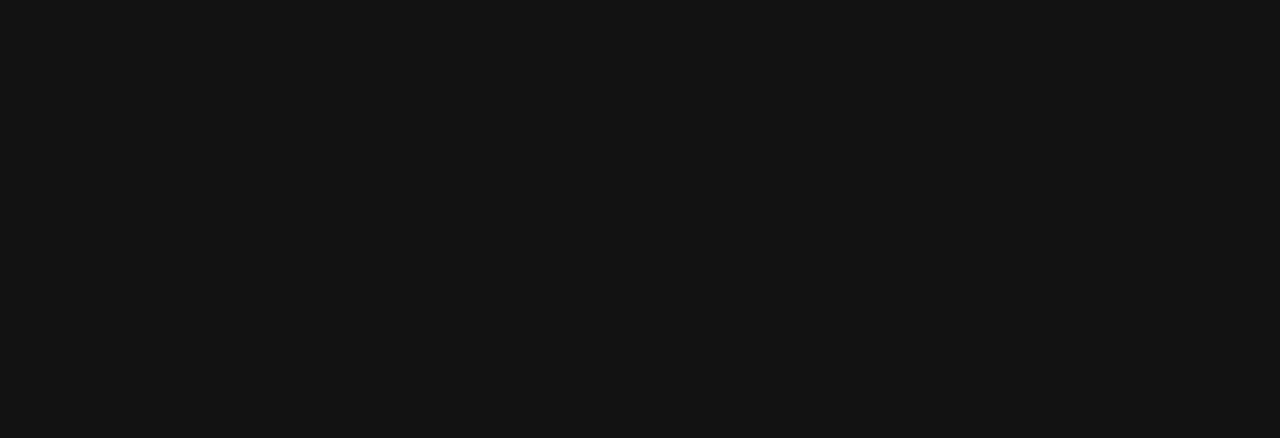
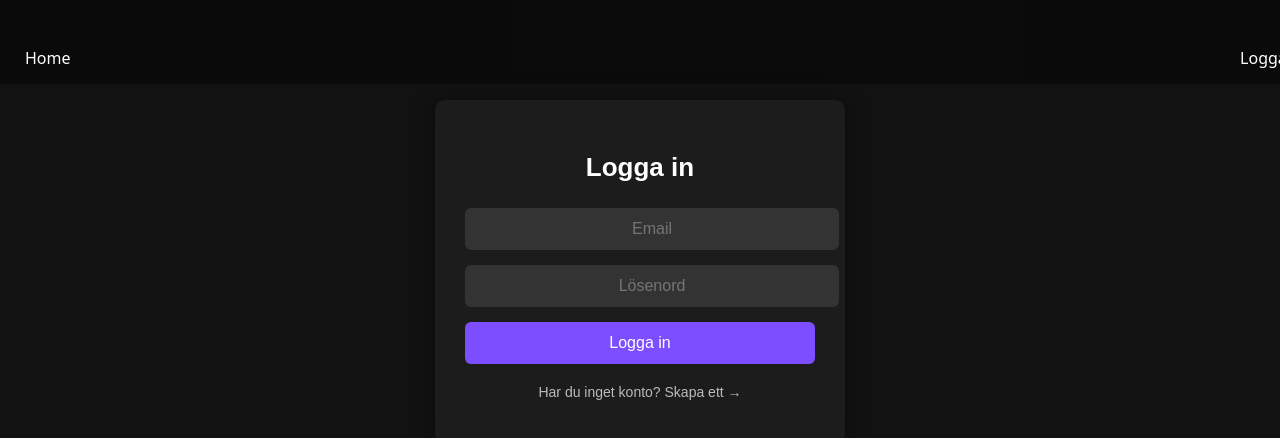
Before and after one commit to villee10/GameRoom, a React (Vite) app: page /login in a window 1280 px wide. Before the commit this address had no page. Shown: the top 438 px of the page. Built offline with nearby package versions, Linux system fonts and the light colour scheme.

Commit message:
loggin saker

```diff
--- a/src/App.jsx
+++ b/src/App.jsx
@@ -3,16 +3,21 @@
 import Poker from "./pages/Poker";
 import PokerRoom from "./pages/PokerRoom";
 import PokerTableView from "./pages/PokerTableView";
+import Login from "./pages/login";
+import Layout from "./Layout";
 
 export default function App() {
   return (
     <BrowserRouter>
+      <Layout> {/* Allt ligger i Layout */}
         <Routes>
           <Route path="/" element={<Home />} />
+          <Route path="/login" element={<Login />} />
           <Route path="/poker" element={<Poker />} />
           <Route path="/poker/:id" element={<PokerRoom />} />
           <Route path="/poker/:id/play" element={<PokerTableView />} />
         </Routes>
+      </Layout>
     </BrowserRouter>
   );
 }
--- /dev/null
+++ b/src/Layout.jsx
@@ -0,0 +1,98 @@
+import { useEffect, useState } from "react";
+import supabase from "./supabaseClient";
+import { Link } from "react-router-dom";
+
+export default function Layout({ children }) {
+  const [user, setUser] = useState(null);
+  const [profile, setProfile] = useState(null);
+
+  useEffect(() => {
+    async function loadUser() {
+      const { data } = await supabase.auth.getSession();
+
+      if (data?.session?.user) {
+        const u = data.session.user;
+        setUser(u);
+
+        const { data: profileData } = await supabase
+          .from("profiles")
+          .select("username")
+          .eq("id", u.id)
+          .single();
+
+        setProfile(profileData);
+      }
+    }
+
+    loadUser();
+
+    // lyssna på auth förändringar
+    const { data: listener } = supabase.auth.onAuthStateChange(
+      (_event, session) => {
+        if (session?.user) {
+          setUser(session.user);
+        } else {
+          setUser(null);
+          setProfile(null);
+        }
+      }
+    );
+
+    return () => listener.subscription.unsubscribe();
+  }, []);
+
+  async function logout() {
+    await supabase.auth.signOut();
+    window.location.href = "/login";
+  }
+
+  return (
+    <>
+      <div style={{
+        width: "100%",
+        padding: "15px 25px",
+        display: "flex",
+        justifyContent: "space-between",
+        alignItems: "center",
+        background: "rgba(0,0,0,0.4)",
+        color: "white",
+        fontSize: "16px",
+        position: "fixed",
+        top: 0,
+        left: 0,
+        zIndex: 20
+      }}>
+        <Link to="/" style={{ color: "white", textDecoration: "none" }}>
+          Home
+        </Link>
+
+        {/* LOGIN-KNAPP / USERNAME */}
+        {profile ? (
+          <div style={{ display: "flex", gap: "15px", alignItems: "center" }}>
+            <span>{profile.username}</span>
+            <button
+              onClick={logout}
+              style={{
+                background: "green",
+                border: "none",
+                padding: "8px 15px",
+                borderRadius: "5px",
+                color: "white",
+                cursor: "pointer"
+              }}>
+              Logga ut
+            </button>
+          </div>
+        ) : (
+          <Link to="/login" style={{ color: "white" }}>
+            Logga in
+          </Link>
+        )}
+      </div>
+
+      <div style={{ marginTop: "80px" }}>
+        {children}
+      </div>
+    </>
+  );
+}
--- /dev/null
+++ b/src/pages/Login.css
@@ -0,0 +1,69 @@
+/* Center whole page */
+.login-container {
+  width: 350px;
+  margin: 100px auto;
+  padding: 30px;
+  border-radius: 10px;
+  background: #1c1c1c;
+  color: white;
+  box-shadow: 0 0 25px rgba(0,0,0,0.4);
+  text-align: center;
+  font-family: Arial, sans-serif;
+}
+
+/* Title */
+.login-container h2 {
+  margin-bottom: 25px;
+  font-size: 26px;
+  font-weight: 600;
+  color: #ffffff;
+}
+
+/* Inputs */
+.login-container input {
+  width: 100%;
+  padding: 12px;
+  margin-bottom: 15px;
+  border-radius: 6px;
+  border: none;
+  background: #333;
+  color: white;
+  font-size: 16px;
+  outline: none;
+  transition: 0.2s;
+}
+
+.login-container input:focus {
+  background: #444;
+  box-shadow: 0 0 0 2px #7d4eff;
+}
+
+/* Buttons */
+.login-container button {
+  width: 100%;
+  padding: 12px;
+  background: #7d4eff;
+  color: white;
+  border: none;
+  border-radius: 6px;
+  font-size: 16px;
+  cursor: pointer;
+  transition: 0.2s;
+}
+
+.login-container button:hover {
+  background: #956dff;
+}
+
+/* Toggle text */
+.login-container p {
+  margin-top: 20px;
+  font-size: 14px;
+  cursor: pointer;
+  color: #bbb;
+  transition: 0.2s;
+}
+
+.login-container p:hover {
+  color: #fff;
+}
--- /dev/null
+++ b/src/pages/Login.jsx
@@ -0,0 +1,84 @@
+import { useState } from "react";
+import supabase from "../supabaseClient";
+import "./login.css";
+
+export default function Login() {
+  const [email, setEmail] = useState("");
+  const [password, setPassword] = useState("");
+  const [username, setUsername] = useState("");
+  const [mode, setMode] = useState("login"); // login | signup
+
+  async function handleSignup() {
+    const { data, error } = await supabase.auth.signUp({
+      email,
+      password,
+    });
+
+    if (error) {
+      alert(error.message);
+      return;
+    }
+
+    // Create profile row
+    await supabase.from("profiles").insert({
+      id: data.user.id,
+      username
+    });
+
+    alert("Konto skapat! Du kan logga in nu.");
+    setMode("login");
+  }
+
+  async function handleLogin() {
+    const { error } = await supabase.auth.signInWithPassword({
+      email,
+      password,
+    });
+
+    if (error) {
+      alert(error.message);
+      return;
+    }
+
+    window.location.href = "/"; // ändra till lobby om du vill
+  }
+
+  return (
+    <div className="login-container">
+      <h2>{mode === "login" ? "Logga in" : "Skapa konto"}</h2>
+
+      <input
+        placeholder="Email"
+        value={email}
+        onChange={(e) => setEmail(e.target.value)}
+      />
+
+      <input
+        placeholder="Lösenord"
+        type="password"
+        value={password}
+        onChange={(e) => setPassword(e.target.value)}
+      />
+
+      {mode === "signup" && (
+        <input
+          placeholder="Användarnamn"
+          value={username}
+          onChange={(e) => setUsername(e.target.value)}
+        />
+      )}
+
+      {mode === "login" ? (
+        <button onClick={handleLogin}>Logga in</button>
+      ) : (
+        <button onClick={handleSignup}>Skapa konto</button>
+      )}
+
+      <p onClick={() => setMode(mode === "login" ? "signup" : "login")}>
+        {mode === "login"
+          ? "Har du inget konto? Skapa ett →"
+          : "Har du redan konto? Logga in →"}
+      </p>
+    </div>
+  );
+}
--- a/src/pages/Poker.jsx
+++ b/src/pages/Poker.jsx
@@ -1,79 +1,67 @@
-import { useState } from "react";
+import { useEffect, useState } from "react";
 import { Link } from "react-router-dom";
 import supabase from "../supabaseClient";
 import "./Poker.css";
 
 export default function Poker() {
-  const [playerName, setPlayerName] = useState(
-    localStorage.getItem("playerName") || ""
-  );
+  const [profile, setProfile] = useState(null);
+
+  useEffect(() => {
+    async function loadProfile() {
+      const { data: session } = await supabase.auth.getSession();
+      if (!session.session) return;
+
+      const userId = session.session.user.id;
+
+      const { data } = await supabase
+        .from("profiles")
+        .select("username")
+        .eq("id", userId)
+        .single();
+
+      if (data) setProfile(data);
+    }
+
+    loadProfile();
+  }, []);
 
   async function createRoom() {
-  const trimmed = playerName.trim();
-  if (!trimmed) return alert("Skriv in ditt namn!");
+    if (!profile) return alert("Profil saknas?");
 
-  localStorage.setItem("playerName", trimmed);
+    // Hämta inloggad användare
+    const session = await supabase.auth.getSession();
+    const userId = session.data.session.user.id;
 
-  const roomId = Math.random().toString(36).substring(2, 8);
+    const roomId = Math.random().toString(36).substring(2, 8);
 
-  // 1️⃣ Skapa spelaren i roomplayers
-  const { data: player, error: playerError } = await supabase
-    .from("roomplayers")
-    .insert([
-      {
-        room_id: roomId,
-        name: trimmed,
-        is_connected: true,
-        is_ready: false,
-      },
-    ])
-    .select()
-    .single();
+    // Skapa rummet (INGA roomplayers här!)
+    const { error } = await supabase
+      .from("rooms")
+      .insert([{ id: roomId, owner_id: userId }]);
 
-  if (playerError) {
-    console.error(playerError);
-    return alert("Kunde inte skapa spelaren.");
+    if (error) {
+      console.error(error);
+      alert("Kunde inte skapa rum");
+      return;
+    }
+
+    // Gå till rummet
+    window.location.href = `/poker/${roomId}`;
   }
 
-  // Spara playerId i localStorage
-  localStorage.setItem("playerId", player.id);
-
-  // 2️⃣ Skapa rummet med owner_id = player.id
-  const { error: roomError } = await supabase
-    .from("rooms")
-    .insert([
-      {
-        id: roomId,
-        owner_id: player.id,
-      },
-    ]);
-
-  if (roomError) {
-    console.error(roomError);
-    return alert("Kunde inte skapa rummet.");
-  }
-
-  // 3️⃣ Navigera in i rummet
-  window.location.href = `/poker/${roomId}`;
-}
-
-
   async function joinRoom() {
-    const trimmed = playerName.trim();
-    if (!trimmed) return alert("Skriv in ditt namn!");
-
-    localStorage.setItem("playerName", trimmed);
+    if (!profile) return alert("Profil saknas?");
 
     const roomId = prompt("Ange rum-ID:");
     if (!roomId) return;
 
-    const { data, error } = await supabase
+    const { data } = await supabase
       .from("rooms")
       .select("id")
       .eq("id", roomId)
       .single();
 
-    if (error || !data) return alert("Rummet finns inte!");
+    if (!data) return alert("Rummet finns inte!");
 
     window.location.href = `/poker/${roomId}`;
   }
@@ -82,12 +70,9 @@
     <div className="poker-page">
       <h2 className="header">♠️ Poker</h2>
 
-      <input
-        className="name-input"
-        placeholder="Ditt namn"
-        value={playerName}
-        onChange={(e) => setPlayerName(e.target.value)}
-      />
+      <p style={{ marginBottom: "20px", opacity: 0.7 }}>
+        Inloggad som: <strong>{profile?.username}</strong>
+      </p>
 
       <div className="poker-buttons">
         <button onClick={createRoom}>Skapa rum</button>
--- a/src/pages/PokerRoom.jsx
+++ b/src/pages/PokerRoom.jsx
@@ -6,15 +6,77 @@
 
 export default function PokerRoom() {
   const { id } = useParams();
-  const playerName = localStorage.getItem("playerName");
-  const storedPlayerId = localStorage.getItem("playerId");
 
   const [players, setPlayers] = useState([]);
   const [ownerId, setOwnerId] = useState(null);
   const [isOwner, setIsOwner] = useState(false);
+  const [profile, setProfile] = useState(null);
+  const [userId, setUserId] = useState(null);
 
   // ---------------------------------------------------------
-  // 🔄 Hämta spelare i rummet
+  // 🔐 Hämta inloggad användare + profil
+  // ---------------------------------------------------------
+  async function loadProfile() {
+    const { data: session } = await supabase.auth.getSession();
+    if (!session.session) return;
+
+    const uid = session.session.user.id;
+    setUserId(uid);
+
+    const { data } = await supabase
+      .from("profiles")
+      .select("username")
+      .eq("id", uid)
+      .single();
+
+    if (data) setProfile(data);
+  }
+
+  // ---------------------------------------------------------
+  // 🟢 Se till att spelaren finns i roomplayers
+  // ---------------------------------------------------------
+  async function ensurePlayerExists(username) {
+  if (!userId || !username) return;
+
+  // 1. Kontrollera om spelaren redan finns i roomet
+  const { data: existing, error } = await supabase
+    .from("roomplayers")
+    .select("id")
+    .eq("room_id", id)
+    .eq("id", userId)
+    .maybeSingle();
+
+  // 2. Om spelaren redan finns – gör INGENTING
+  if (existing) {
+    console.log("Player already in room, skip insert.");
+    return;
+  }
+
+  // 3. Skapa spelaren EN gång
+  const { error: insertError } = await supabase
+    .from("roomplayers")
+    .insert({
+      room_id: id,
+      id: userId,      // supabase auth user id
+      name: username,  // login-namnet (ville)
+      is_connected: true,
+      is_ready: false,
+    });
+
+  if (insertError) {
+    console.error("Insert player error:", insertError);
+  } else {
+    console.log("Player inserted correctly");
+  }
+}
+
+
+
+
+
+
+  // ---------------------------------------------------------
+  // 🔄 Hämta spelare
   // ---------------------------------------------------------
   async function loadPlayers() {
     const { data } = await supabase
@@ -27,7 +89,7 @@
   }
 
   // ---------------------------------------------------------
-  // 🔄 Hämta room owner
+  // 👑 Hämta owner
   // ---------------------------------------------------------
   async function loadOwner() {
     const { data } = await supabase
@@ -38,107 +100,72 @@
 
     if (data) {
       setOwnerId(data.owner_id);
-
-      // Är jag ägare?
-      setIsOwner(String(data.owner_id) === String(storedPlayerId));
+      setIsOwner(String(data.owner_id) === String(userId));
     }
   }
-
-  // ---------------------------------------------------------
-  // 🟢 Säkerställ att spelaren finns i roomplayers
-  // ---------------------------------------------------------
-  async function ensurePlayerExists() {
-    if (!playerName) {
-      alert("Namn saknas — gå tillbaka och skriv in det först.");
-      window.location.href = "/poker";
-      return;
-    }
-
-    if (!storedPlayerId) {
-      // Skapa spelare
-      const { data, error } = await supabase
-        .from("roomplayers")
-        .insert([
-          {
-            room_id: id,
-            name: playerName,
-            is_connected: true,
-            is_ready: false,
-          },
-        ])
-        .select()
-        .single();
-
-      if (!error && data) {
-        localStorage.setItem("playerId", data.id);
-      }
-    }
-  }
-
-  // ---------------------------------------------------------
-  // 🔁 Realtidssubscription för spelare
-  // ---------------------------------------------------------
-  useEffect(() => {
-    loadPlayers();
-    loadOwner();
-
-    const channel = supabase
-      .channel(`room_${id}`)
-      .on(
-        "postgres_changes",
-        {
-          event: "*",
-          schema: "public",
-          table: "roomplayers",
-          filter: `room_id=eq.${id}`,
-        },
-        loadPlayers
-      )
-      .subscribe();
-
-    return () => {
-      supabase.removeChannel(channel);
-    };
-  }, []);
 
   // ---------------------------------------------------------
   // 🚪 Lämna rummet
   // ---------------------------------------------------------
   async function leaveRoom() {
-    const pid = localStorage.getItem("playerId");
-    if (pid) {
-      await supabase.from("roomplayers").delete().eq("id", pid);
-    }
-
-    localStorage.removeItem("playerId");
-
+    await supabase.from("roomplayers").delete().eq("id", userId);
     window.location.href = "/poker";
   }
 
   // ---------------------------------------------------------
-  // ❌ Kicka spelare (endast owner)
+  // ❌ Kicka spelare
   // ---------------------------------------------------------
   async function kickPlayer(pid) {
     if (!isOwner) return;
-
-    await supabase
-      .from("roomplayers")
-      .delete()
-      .eq("id", pid);
+    await supabase.from("roomplayers").delete().eq("id", pid);
   }
 
   // ---------------------------------------------------------
   // INIT
   // ---------------------------------------------------------
   useEffect(() => {
-  async function init() {
-    await ensurePlayerExists();  // 👈 viktigt: vänta!
-    await loadPlayers();
-    await loadOwner();
+    loadProfile();
+  }, []);
+
+  useEffect(() => {
+    if (profile?.username && userId) {
+      ensurePlayerExists(profile.username);
+      loadPlayers();
+      loadOwner();
+    }
+  }, [profile, userId]);
+
+  // ---------------------------------------------------------
+  // Realtid
+  // ---------------------------------------------------------
+  useEffect(() => {
+    const channel = supabase
+      .channel(`room_${id}`)
+      .on("postgres_changes",
+        { event: "*", schema: "public", table: "roomplayers", filter: `room_id=eq.${id}` },
+        loadPlayers
+      )
+      .subscribe();
+
+    return () => supabase.removeChannel(channel);
+  }, []);
+
+  // ---------------------------------------------------------
+  // Starta spelet
+  // ---------------------------------------------------------
+  async function startGame() {
+    const { error } = await supabase
+      .from("roomstate")
+      .update({
+        has_started: true,
+        countdown: 3,
+      })
+      .eq("room_id", id);
+
+    if (!error) {
+      window.location.href = `/poker/${id}/play`;
+    }
   }
-
-  init();
-}, []);
 
   // ---------------------------------------------------------
   // UI
@@ -146,15 +173,13 @@
   return (
     <div className="poker-page">
       <div className="player-info">
-        <strong>{playerName}</strong>{" "}
+        <strong>{profile?.username}</strong>
         {isOwner && <span style={{ color: "gold" }}>(Leader)</span>}
       </div>
 
       <h2>♠️ Poker Rum</h2>
 
-      <p>
-        Rum-ID: <strong>{id}</strong>
-      </p>
+      <p>Rum-ID: <strong>{id}</strong></p>
 
       <h3>Spelare i rummet:</h3>
 
@@ -163,16 +188,12 @@
           <li key={p.id} className="player-item">
             <span className="player-name">
               {p.name}
-              {String(p.id) === String(storedPlayerId) && " (du)"}
+              {String(p.id) === String(userId) && " (du)"}
               {String(p.id) === String(ownerId) && " ⭐"}
             </span>
 
-            {/* KICK KNAPP — endast owner, och ej på dig själv */}
             {isOwner && String(p.id) !== String(ownerId) && (
-              <button
-                className="remove-player-btn"
-                onClick={() => kickPlayer(p.id)}
-              >
+              <button onClick={() => kickPlayer(p.id)} className="remove-player-btn">
                 ✖
               </button>
             )}
@@ -181,16 +202,12 @@
       </ul>
 
       {isOwner && (
-        <button
-          onClick={() => (window.location.href = `/poker/${id}/play`)}
-          className="start-game-btn"
-        >
+        <button onClick={startGame} className="start-game-btn">
           Starta spel
         </button>
       )}
 
-
-       <button onClick={leaveRoom} className="leave-btn">
+      <button onClick={leaveRoom} className="leave-btn">
         Lämna rummet
       </button>
 
```
Also changed, not shown: src/pages/PokerTableView.jsx (+50 -56 lines). Lines whose indentation alone changed are shown as unchanged.
